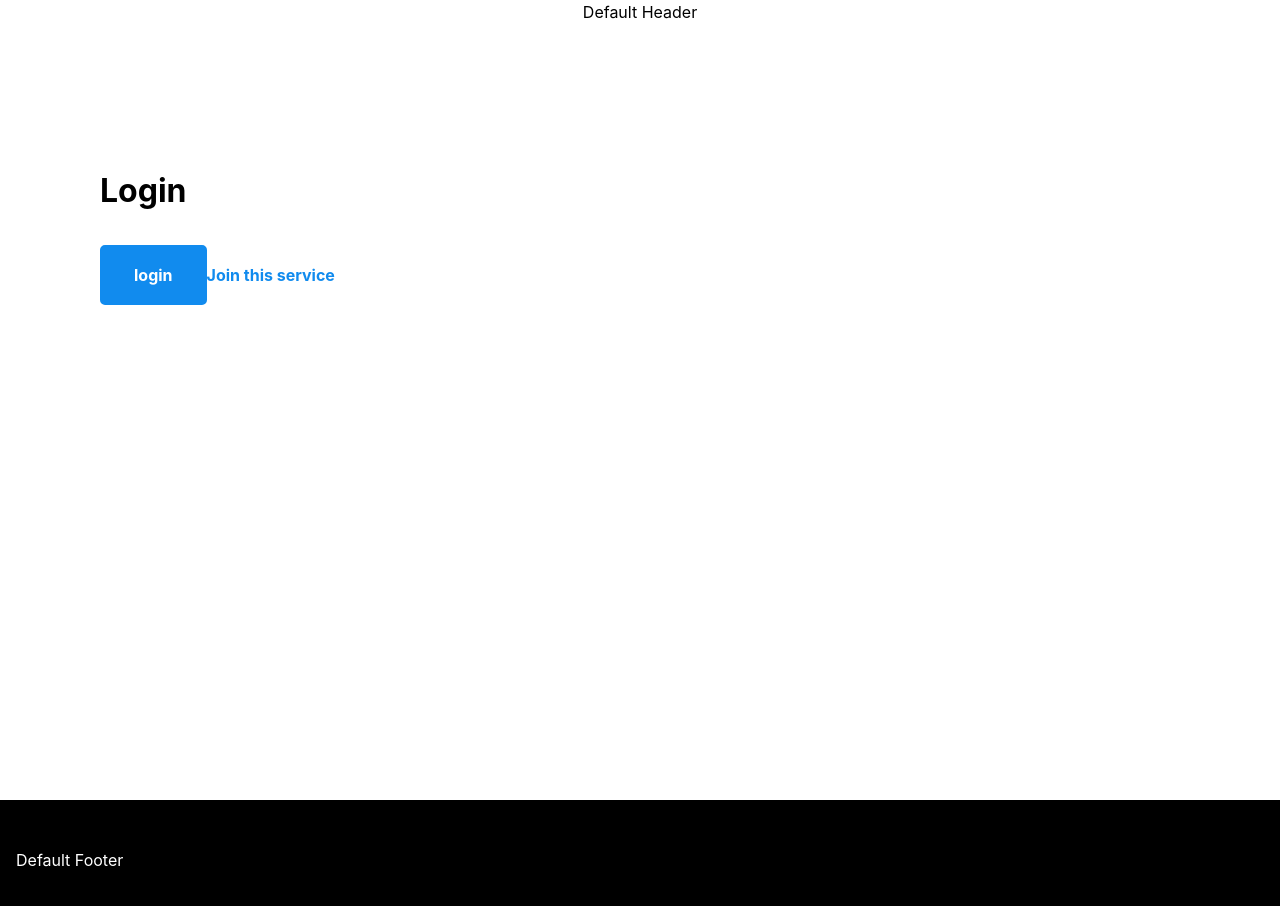
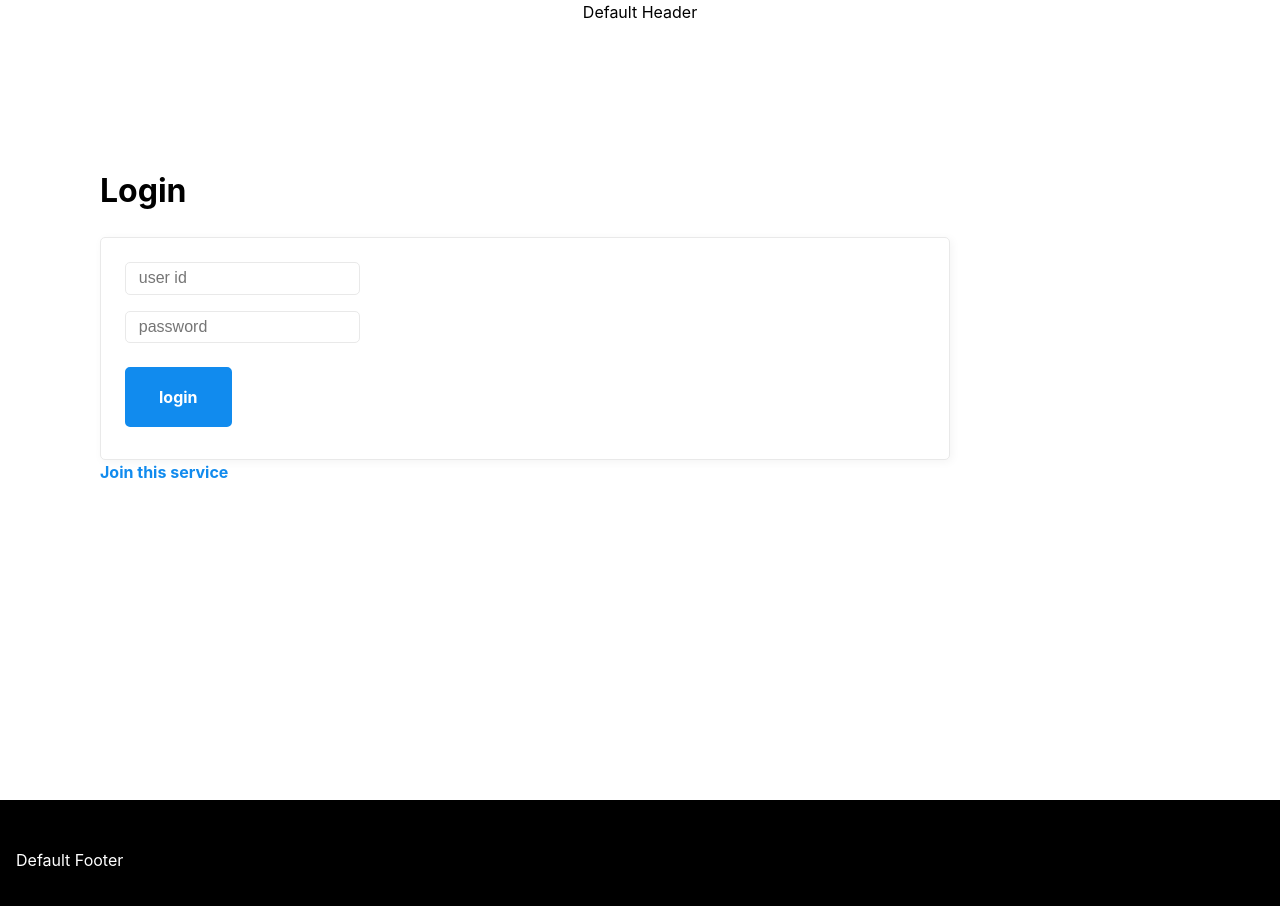
Before and after one commit to jake-seunghyukoh/ohtion, a Next.js app: page /auth/login in a window 1280 px wide. Shown: the top 906 px of the page. Built offline with nearby package versions, Linux system fonts and the light colour scheme.

Commit message:
Update - Edit join and login - Add a naive login logic

```diff
--- a/pages/auth/login.tsx
+++ b/pages/auth/login.tsx
@@ -1,16 +1,40 @@
-import Link from 'next/link';
-import { useRouter } from 'next/router';
+import Link from "next/link";
+import { useRouter } from "next/router";
+import { FormEvent, FormEventHandler } from "react";
 
 export function Login() {
 	const router = useRouter();
-  const handleLogin = () => {
-    router.push('/');
+
+	const userId = "test";
+	const password = "password";
+
+	const handleLogin = (event: FormEvent) => {
+		event.preventDefault();
+
+		// TODO: Just for test
+		let inputUserId = event.target.userId.value;
+		let inputPassword = event.target.password.value;
+
+		if (inputUserId === userId && inputPassword === password) {
+			router.push("/");
+		} else {
+			alert("로그인 실패!\n아이디와 비밀번호를 다시 확인해주세요");
+		}
 	};
 
 	return (
 		<div>
 			<h1>Login</h1>
-      <button onClick={handleLogin}>login</button>
+			<form onSubmit={handleLogin}>
+				<input type="text" name="userId" placeholder="user id" required />
+				<input
+					type="password"
+					name="password"
+					placeholder="password"
+					required
+				/>
+				<button type="submit">login</button>
+			</form>
 			<Link href="/auth/join">
 				<a>Join this service</a>
 			</Link>
```
Also changed, not shown: pages/auth/join.tsx (+16 -1 lines). Lines whose indentation alone changed are shown as unchanged.
